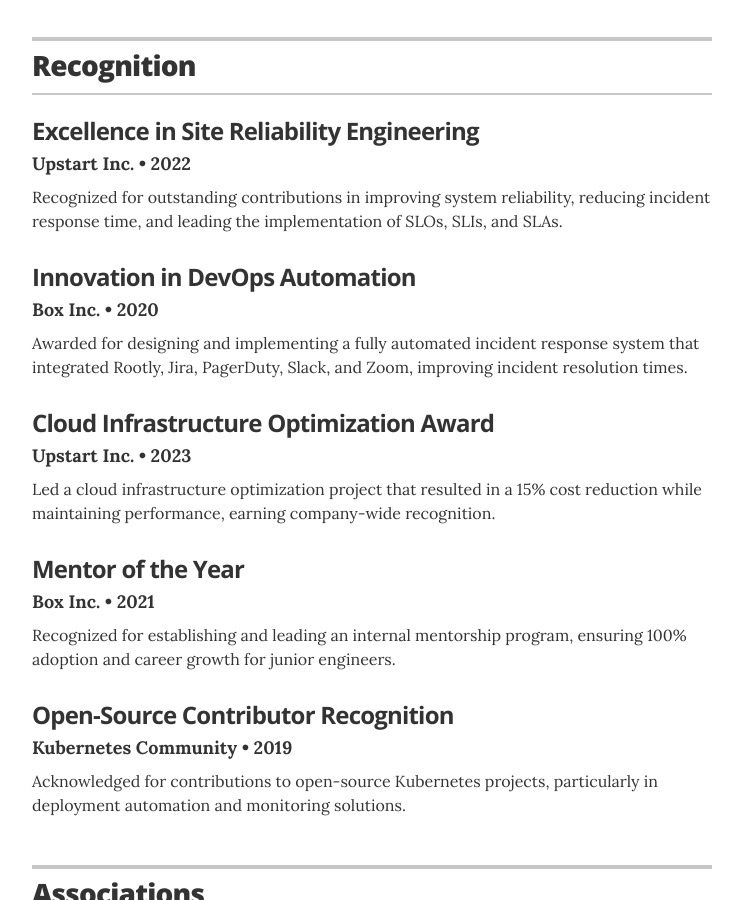
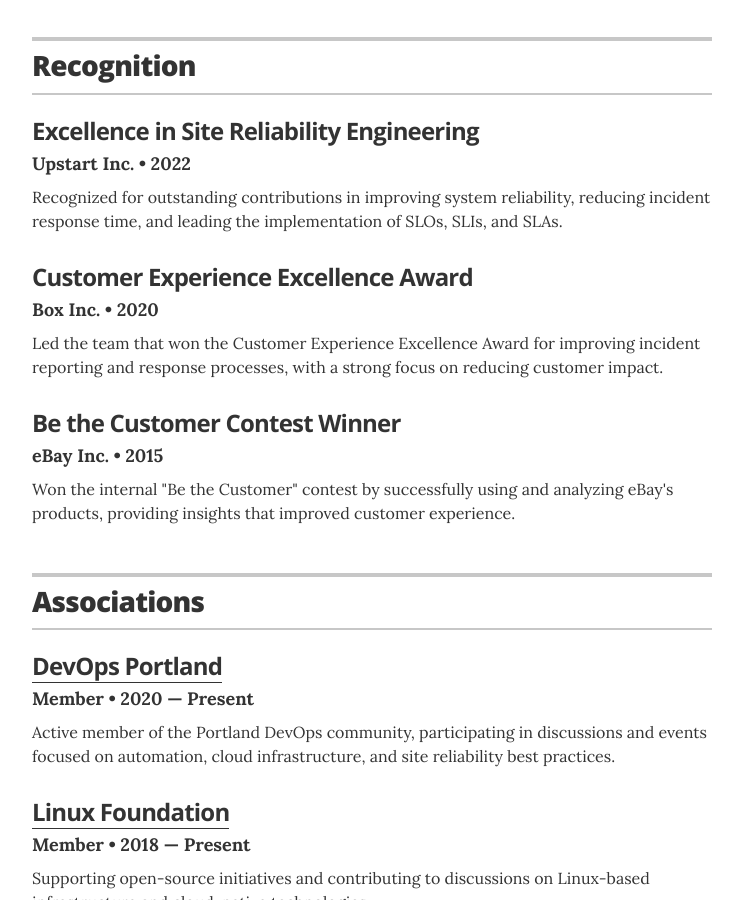
Before and after one commit to potable-anarchy/brad-dougherty.com, a Jekyll site: the page built from index.md, in a window 1280 px wide and 900 px high, scrolled down 4820 px. Shown: the whole window, without its empty margins (268-1011 px from the left). Built offline with Jekyll 4.4.1, drawn with Linux system fonts in a browser that asks for light colours.

Commit message:
Updated my recognitions from the AI generated ones.

```diff
--- a/_data/recognitions.yml
+++ b/_data/recognitions.yml
@@ -1,26 +1,15 @@
 # Recognitions
-
 - award: Excellence in Site Reliability Engineering
   organization: Upstart Inc.
   year: 2022
   summary: Recognized for outstanding contributions in improving system reliability, reducing incident response time, and leading the implementation of SLOs, SLIs, and SLAs.
 
-- award: Innovation in DevOps Automation
+- award: Customer Experience Excellence Award
   organization: Box Inc.
   year: 2020
-  summary: Awarded for designing and implementing a fully automated incident response system that integrated Rootly, Jira, PagerDuty, Slack, and Zoom, improving incident resolution times.
+  summary: Led the team that won the Customer Experience Excellence Award for improving incident reporting and response processes, with a strong focus on reducing customer impact.
 
-- award: Cloud Infrastructure Optimization Award
-  organization: Upstart Inc.
-  year: 2023
-  summary: Led a cloud infrastructure optimization project that resulted in a 15% cost reduction while maintaining performance, earning company-wide recognition.
-
-- award: Mentor of the Year
-  organization: Box Inc.
-  year: 2021
-  summary: Recognized for establishing and leading an internal mentorship program, ensuring 100% adoption and career growth for junior engineers.
-
-- award: Open-Source Contributor Recognition
-  organization: Kubernetes Community
-  year: 2019
-  summary: Acknowledged for contributions to open-source Kubernetes projects, particularly in deployment automation and monitoring solutions.
+- award: Be the Customer Contest Winner
+  organization: eBay Inc.
+  year: 2015
+  summary: Won the internal "Be the Customer" contest by successfully using and analyzing eBay's products, providing insights that improved customer experience.
```
Also changed, not shown: Gemfile.lock.
